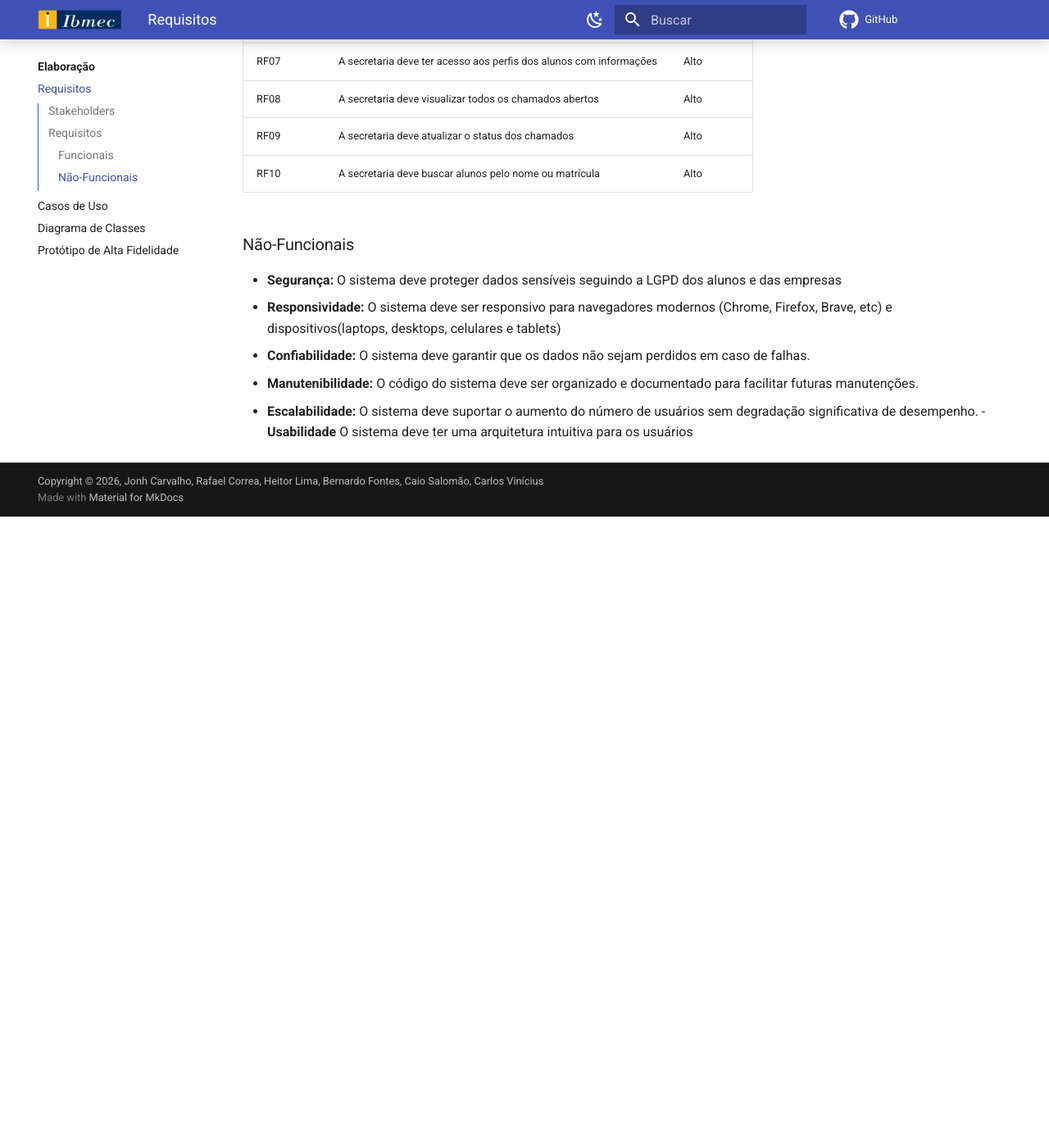
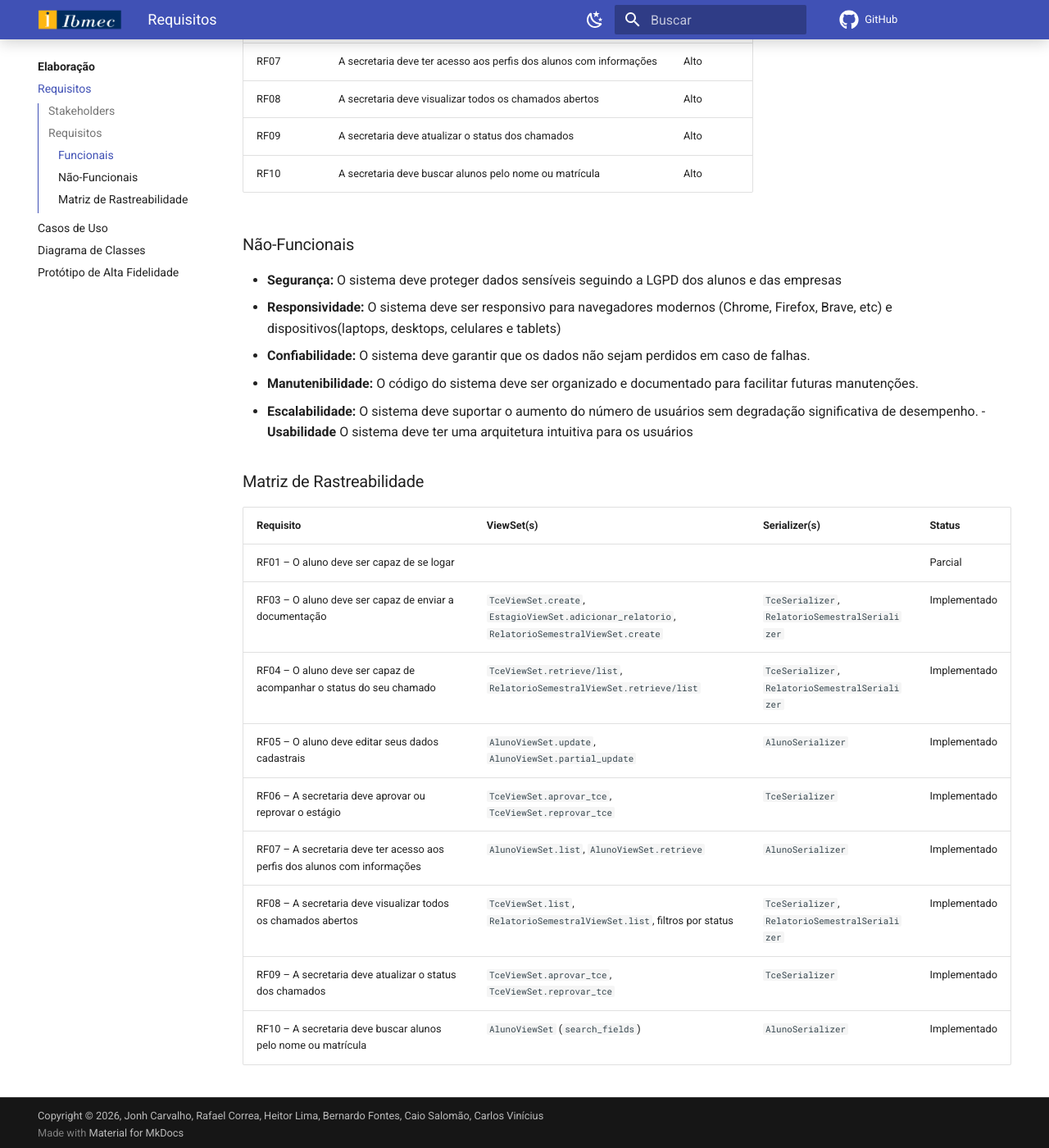
Before and after one commit to Projetos-de-Extensao/PBE_26.1_8002_IV, an MkDocs documentation site: the page built from docs/Elaboracao/requisitos.md, in a window 1280 px wide and 1400 px high, scrolled down 783 px. Shown: the whole window at 82% size. Built offline with MkDocs 1.6.1 and Material for MkDocs 9.7.7, drawn with Linux system fonts in a browser that asks for light colours; comment, search, counter and statistics services are not loaded; before the commit the page ends 1413 px from its top, so only the background shows below that.

Commit message:
matriz de rastreabilidade

```diff
--- a/docs/Elaboracao/requisitos.md
+++ b/docs/Elaboracao/requisitos.md
@@ -31,3 +31,16 @@
 - **Manutenibilidade:** O código do sistema deve ser organizado e documentado para facilitar futuras manutenções.
 - **Escalabilidade:** O sistema deve suportar o aumento do número de usuários sem degradação significativa de desempenho.
 -**Usabilidade** O sistema deve ter uma arquitetura intuitiva para os usuários
+
+### Matriz de Rastreabilidade
+| Requisito                                                                 | ViewSet(s)                                                                                    | Serializer(s)                                   | Status       |
+| ------------------------------------------------------------------------- | --------------------------------------------------------------------------------------------- | ----------------------------------------------- | ------------ |
+| RF01 – O aluno deve ser capaz de se logar                                 |                                                                                               |                                                 | Parcial      |
+| RF03 – O aluno deve ser capaz de enviar a documentação                    | `TceViewSet.create`, `EstagioViewSet.adicionar_relatorio`, `RelatorioSemestralViewSet.create` | `TceSerializer`, `RelatorioSemestralSerializer` | Implementado |
+| RF04 – O aluno deve ser capaz de acompanhar o status do seu chamado       | `TceViewSet.retrieve/list`, `RelatorioSemestralViewSet.retrieve/list`                         | `TceSerializer`, `RelatorioSemestralSerializer` | Implementado |
+| RF05 – O aluno deve editar seus dados cadastrais                          | `AlunoViewSet.update`, `AlunoViewSet.partial_update`                                          | `AlunoSerializer`                               | Implementado |
+| RF06 – A secretaria deve aprovar ou reprovar o estágio                    | `TceViewSet.aprovar_tce`, `TceViewSet.reprovar_tce`                                           | `TceSerializer`                                 | Implementado |
+| RF07 – A secretaria deve ter acesso aos perfis dos alunos com informações | `AlunoViewSet.list`, `AlunoViewSet.retrieve`                                                  | `AlunoSerializer`                               | Implementado |
+| RF08 – A secretaria deve visualizar todos os chamados abertos             | `TceViewSet.list`, `RelatorioSemestralViewSet.list`, filtros por status                       | `TceSerializer`, `RelatorioSemestralSerializer` | Implementado |
+| RF09 – A secretaria deve atualizar o status dos chamados                  | `TceViewSet.aprovar_tce`, `TceViewSet.reprovar_tce`                                           | `TceSerializer`                                 | Implementado |
+| RF10 – A secretaria deve buscar alunos pelo nome ou matrícula             | `AlunoViewSet` (`search_fields`)                                                              | `AlunoSerializer`                               | Implementado |
```
